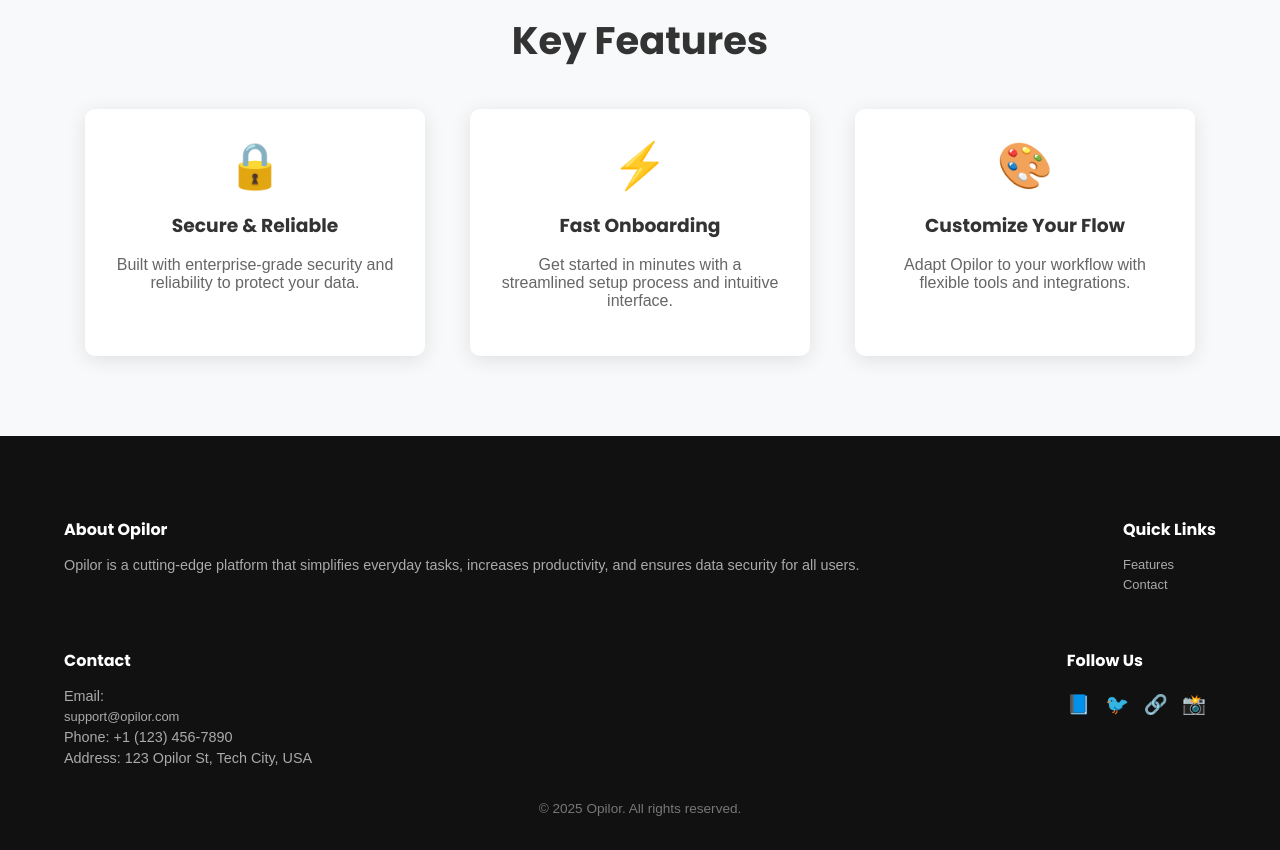
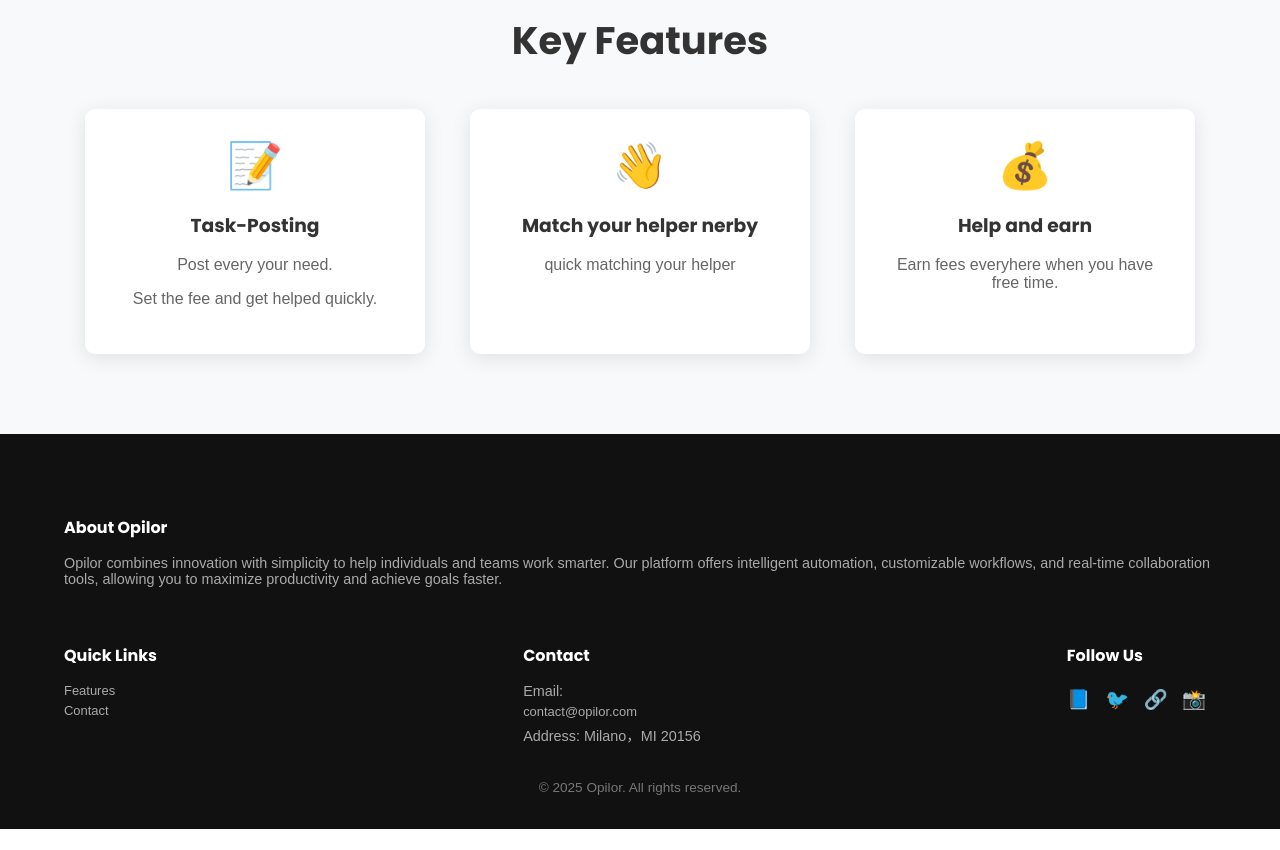
Before and after one commit to opilor/OpilorWeb, a plain HTML site: page index.html in a window 1280 px wide. Shown: the part 900-1750 px from the top of the page. After the commit the page ends 1729 px from the top, so only its background shows below. Drawn offline with Linux system fonts and the light colour scheme.

Commit message:
Update index.html

```diff
--- a/index.html
+++ b/index.html
@@ -326,8 +326,8 @@
   <section class="hero">
     <div class="container hero-content">
       <h1>Discover <span class="highlight">Opilor</span> Features</h1>
-      <p>Explore the capabilities that make Opilor the ideal choice for simplifying everyday life.</p>
-      <a href="#features" class="btn btn-primary">See Features</a>
+      <p>We are Opilor - Semplify everyday life.</p>
+      <a href="#features" class="btn btn-primary">Explore Features</a>
     </div>
   </section>
 
@@ -336,19 +336,20 @@
       <h2 class="section-title">Key Features</h2>
       <div class="features-grid">
         <div class="feature-item">
-          <div class="feature-icon">🔒</div>
-          <h3>Secure & Reliable</h3>
-          <p>Built with enterprise‑grade security and reliability to protect your data.</p>
+          <div class="feature-icon">📝</div>
+          <h3>Task-Posting</h3>
+          <p>Post every your need.</p>
+          <p>Set the fee and get helped quickly.</p>
         </div>
         <div class="feature-item">
-          <div class="feature-icon">⚡</div>
-          <h3>Fast Onboarding</h3>
-          <p>Get started in minutes with a streamlined setup process and intuitive interface.</p>
+          <div class="feature-icon">👋</div>
+          <h3>Match your helper nerby</h3>
+          <p>quick matching your helper  </p>
         </div>
         <div class="feature-item">
-          <div class="feature-icon">🎨</div>
-          <h3>Customize Your Flow</h3>
-          <p>Adapt Opilor to your workflow with flexible tools and integrations.</p>
+          <div class="feature-icon">💰</div>
+          <h3>Help and earn</h3>
+          <p>Earn fees everyhere when you have free time.</p>
         </div>
       </div>
     </div>
@@ -358,7 +359,7 @@
     <div class="container footer-container">
       <div class="footer-section">
         <h4>About Opilor</h4>
-        <p>Opilor is a cutting-edge platform that simplifies everyday tasks, increases productivity, and ensures data security for all users.</p>
+        <p>Opilor combines innovation with simplicity to help individuals and teams work smarter. Our platform offers intelligent automation, customizable workflows, and real-time collaboration tools, allowing you to maximize productivity and achieve goals faster.</p>
       </div>
       <div class="footer-section">
         <h4>Quick Links</h4>
@@ -369,9 +370,9 @@
       </div>
       <div class="footer-section">
         <h4>Contact</h4>
-        <p>Email: <a href="mailto:support@opilor.com">support@opilor.com</a></p>
-        <p>Phone: +1 (123) 456-7890</p>
-        <p>Address: 123 Opilor St, Tech City, USA</p>
+        <p>Email:<a href="mailto:support@opilor.com">contact@opilor.com</a></p>
+
+        <p>Address: Milano，MI 20156</p>
       </div>
       <div class="footer-section social-icons">
         <h4>Follow Us</h4>
```
